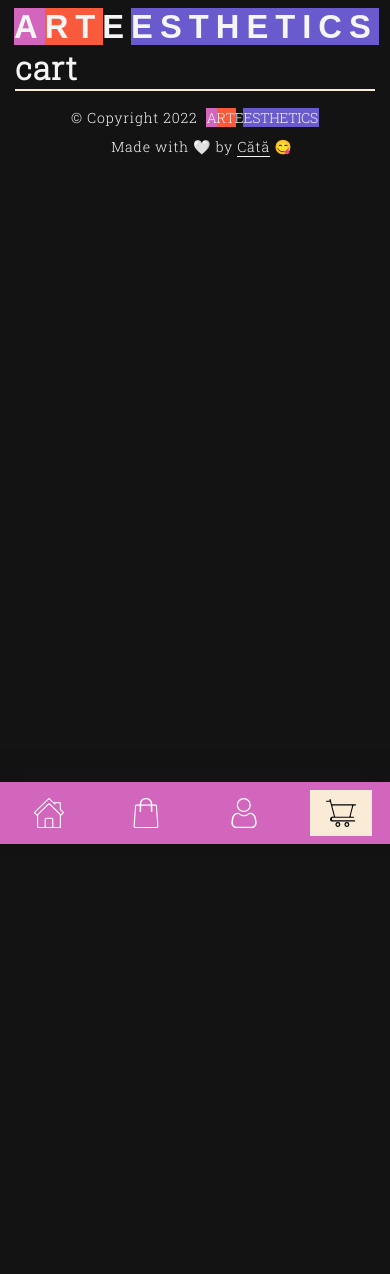
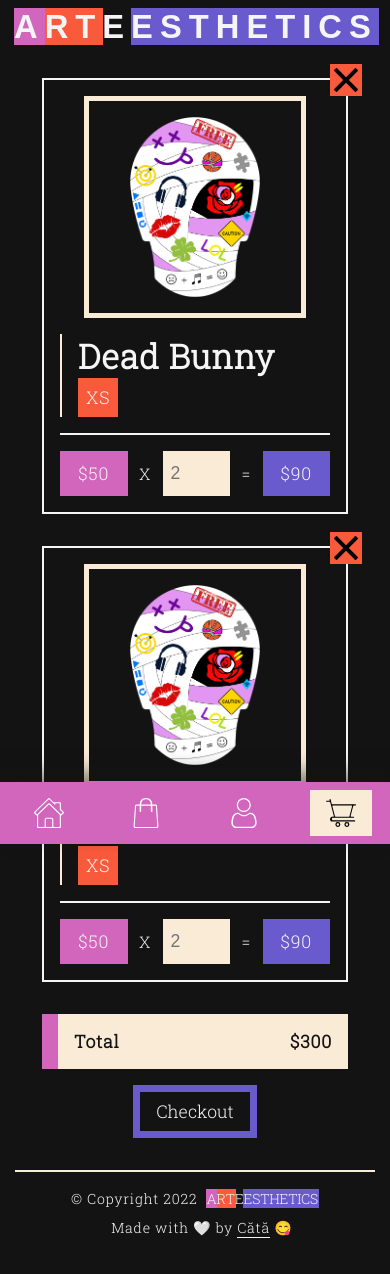
Before and after one commit to cata-11/arteesthetics-shop, a Vue app: page /cart in a window 390 px wide. Shown: the top 1274 px of the page. Before the commit the page ends 844 px from the top, so only its background shows below. Built offline with nearby package versions, Linux system fonts and the light colour scheme; the HTML template or start-up script is replaced by a standard one; a web font is replaced by a local one.

Commit message:
cart-page cart-items

```diff
--- /dev/null
+++ b/src/components/cart/CartItem.vue
@@ -0,0 +1,254 @@
+<template>
+  <li class="cart-item">
+    <div class="static-info">
+      <div class="img-container">
+        <img src="/shirt0.png" alt="" />
+      </div>
+      <div class="text">
+        <h2>{{ item.title }}</h2>
+        <p>XS</p>
+      </div>
+    </div>
+    <div class="dynamic-info">
+      <div class="price">
+        <p>$50</p>
+      </div>
+      <span>X</span>
+      <div class="quantity">
+        <input type="number" placeholder="2" min="1" max="10" />
+      </div>
+      <span>=</span>
+      <div class="subtotal">
+        <p>$90</p>
+      </div>
+    </div>
+    <button class="remove"></button>
+  </li>
+</template>
+
+<script>
+export default {
+  props: ['item']
+};
+</script>
+
+<style scoped>
+.cart-item {
+  display: flex;
+  /* border: 1px solid red; */
+  justify-content: space-between;
+  padding: 1rem;
+  border: 2px solid var(--white);
+  margin: 0 auto;
+  margin-bottom: 2rem;
+  position: relative;
+  width: 97.5%;
+  box-sizing: border-box;
+}
+
+.static-info {
+  display: flex;
+  /* border: 1px solid white; */
+  width: 55%;
+}
+
+.img-container {
+  border: 5px solid var(--a-white);
+  min-width: 8rem;
+  min-height: 8rem;
+  max-width: 8rem;
+  max-height: 8rem;
+  padding: 1rem;
+}
+.img-container img {
+  width: 100%;
+  height: 100%;
+  object-fit: scale-down;
+}
+
+.text {
+  /* border: 1px solid yellow; */
+  margin: auto 0;
+  margin-left: 1rem;
+  overflow: hidden;
+  font-size: 2rem;
+  display: flex;
+  flex-direction: column;
+  justify-content: space-evenly;
+  height: 100%;
+}
+.text h2 {
+  white-space: nowrap;
+  overflow: hidden;
+  text-overflow: ellipsis;
+}
+.text p {
+  width: fit-content;
+  padding: 0.5rem;
+  background-color: var(--red);
+}
+
+.dynamic-info {
+  width: 40%;
+  display: flex;
+  /* border: 1px solid salmon; */
+  align-items: center;
+  justify-content: space-between;
+}
+
+.dynamic-info div {
+  width: 25%;
+  height: 3.5rem;
+  display: flex;
+  justify-content: center;
+  align-items: center;
+  /* border: 1px solid salmon; */
+}
+.price,
+.quantity,
+.subtotal {
+  font-size: 2rem;
+  height: 100%;
+  /* border: 1px solid grey; */
+}
+.quantity {
+  background-color: var(--a-white);
+}
+.price {
+  background-color: var(--pink);
+}
+.subtotal {
+  background-color: var(--violet);
+}
+.quantity input {
+  font-size: 2rem;
+  width: 100%;
+  padding: 0.5rem;
+  background-color: var(--a-white);
+  box-sizing: border-box;
+  outline: none;
+  border: none;
+  height: 100%;
+}
+
+.price,
+.subtotal {
+  text-align: center;
+  box-sizing: border-box;
+}
+.quantity {
+  display: flex;
+  justify-content: center;
+}
+.remove {
+  position: absolute;
+  top: 0;
+  right: 0;
+  transform: translate3d(50%, -50%, 0);
+  width: 2rem;
+  height: 2rem;
+  border: 0.25rem solid var(--red);
+  background: url('/remove.svg') no-repeat center var(--red);
+}
+
+@media only screen and (min-width: 680px) and (max-width: 1159px) {
+  .cart-item {
+    flex-direction: column;
+    width: calc(var(--main-width) - 10%);
+  }
+  .static-info {
+    width: 100%;
+    margin-bottom: 1rem;
+    border-bottom: 2px solid var(--white);
+    padding-bottom: 1rem;
+  }
+  .img-container {
+    border: 5px solid var(--a-white);
+    min-width: calc(var(--main-width) / 5);
+    min-height: calc(var(--main-width) / 5);
+    max-width: calc(var(--main-width) / 5);
+    max-height: calc(var(--main-width) / 5);
+    padding: 1rem;
+  }
+  .text h2 {
+    margin-bottom: 1rem;
+    font-size: calc(var(--basic-font-size) + 1rem);
+  }
+  .text p {
+    font-size: var(--basic-font-size);
+  }
+  .quantity {
+    box-sizing: border-box;
+    background-color: var(--a-white);
+  }
+  .dynamic-info {
+    /* border: 2px solid red; */
+    width: 60%;
+    margin-right: 0;
+    margin-left: auto;
+  }
+  .price,
+  .quantity input,
+  .subtotal {
+    font-size: var(--basic-font-size);
+    /* border: 1px solid grey; */
+  }
+}
+
+@media only screen and (min-width: 320px) and (max-width: 679px) {
+  .img-container {
+    border: 5px solid var(--a-white);
+    width: calc(var(--main-width) / 2);
+    height: calc(var(--main-width) / 2);
+    min-width: unset;
+    min-height: unset;
+    max-height: unset;
+    max-width: unset;
+    padding: 1rem;
+    margin: 0 auto;
+  }
+  .cart-item {
+    flex-direction: column;
+    width: calc(var(--main-width) - 15%);
+  }
+  .static-info {
+    width: 100%;
+    margin-bottom: 1rem;
+
+    flex-direction: column;
+    /* border: 1px solid red; */
+  }
+
+  .dynamic-info {
+    /* border: 2px solid red; */
+    width: 100%;
+    margin-right: 0;
+    margin-left: auto;
+    border-top: 2px solid var(--white);
+    padding-top: 1rem;
+  }
+  .text {
+    border-left: 2px solid var(--a-white);
+    padding-left: 1rem;
+    margin-top: 1rem;
+    margin-left: 0;
+  }
+  .text h2 {
+    font-size: calc(var(--basic-font-size) + 1rem);
+  }
+  .text p {
+    font-size: var(--basic-font-size);
+  }
+
+  .price,
+  .quantity input,
+  .subtotal {
+    font-size: var(--basic-font-size);
+    /* border: 1px solid grey; */
+  }
+
+  .dynamic-info div {
+    height: calc(var(--main-width) / 8);
+  }
+}
+</style>
--- /dev/null
+++ b/src/components/cart/CartList.vue
@@ -0,0 +1,15 @@
+<template>
+  <ul>
+    <CartItem v-for="item in items" :key="item.id" :item="item" />
+  </ul>
+</template>
+
+<script>
+import CartItem from '../cart/CartItem.vue';
+export default {
+  props: ['items'],
+  components: {
+    CartItem
+  }
+};
+</script>
--- /dev/null
+++ b/src/components/cart/CartTotal.vue
@@ -0,0 +1,66 @@
+<template>
+  <div class="total-container">
+    <div class="total-price">
+      <p>Total</p>
+      <p>$300</p>
+    </div>
+    <button>Checkout</button>
+  </div>
+</template>
+
+<style scoped>
+.total-container {
+  width: 100%;
+  display: flex;
+  flex-direction: column;
+  margin: 2rem auto;
+  box-sizing: border-box;
+}
+
+.total-price {
+  display: flex;
+  justify-content: space-between;
+  align-items: center;
+  background-color: var(--a-white);
+  border-left: 1rem solid var(--pink);
+  color: var(--black);
+  padding: 1rem;
+  font-size: var(--basic-font-size);
+  margin-bottom: 1rem;
+  font-weight: bold;
+  box-sizing: border-box;
+}
+
+.total-container button {
+  margin-left: auto;
+  margin-right: 0;
+  width: fit-content;
+  box-sizing: border-box;
+  font-size: calc(var(--basic-font-size));
+  border: 7px solid var(--violet);
+  background-color: transparent;
+  color: var(--white);
+  text-transform: capitalize;
+  transition: all 0.2s ease-in-out;
+  padding: 0.5rem 1rem;
+}
+.total-container button:hover {
+  color: var(--black);
+  background-color: var(--a-white);
+}
+
+@media only screen and (min-width: 680px) and (max-width: 1159px) {
+  .total-container {
+    width: calc(var(--main-width) - 10%);
+  }
+}
+
+@media only screen and (min-width: 320px) and (max-width: 679px) {
+  .total-container {
+    width: calc(var(--main-width) - 15%);
+  }
+  .total-container button {
+    margin: 0 auto;
+  }
+}
+</style>
--- a/src/views/CartPage.vue
+++ b/src/views/CartPage.vue
@@ -1,3 +1,168 @@
 <template>
-  <h1>cart</h1>
+  <section>
+    <CartList :items="items" />
+    <CartTotal />
+  </section>
 </template>
+
+<script>
+import CartList from '../components/cart/CartList.vue';
+import CartTotal from '../components/cart/CartTotal.vue';
+export default {
+  data() {
+    return {
+      items: [
+        {
+          id: 0,
+          title: 'Dead Bunny',
+          coverImage: '/shirt0.png',
+          description: `Lorem ipsum dolor
+          sit amet consectetur adipisicing
+          elit.`,
+          price: 25,
+          sizes: [
+            {
+              size: 'XS',
+              stock: 10
+            },
+            {
+              size: 'S',
+              stock: 10
+            },
+            {
+              size: 'L',
+              stock: 10
+            },
+            {
+              size: 'M',
+              stock: 10
+            }
+          ],
+          images: [
+            {
+              id: 1,
+              src: '/1.png',
+              isActive: true
+            },
+            {
+              id: 2,
+              src: '/2.png',
+              isActive: false
+            },
+            {
+              id: 3,
+              src: '/3.png',
+              isActive: false
+            },
+            {
+              id: 4,
+              src: '/4.png',
+              isActive: false
+            },
+            {
+              id: 5,
+              src: '/5.png',
+              isActive: false
+            },
+            {
+              id: 6,
+              src: '/6.png',
+              isActive: false
+            },
+            {
+              id: 7,
+              src: '/7.png',
+              isActive: false
+            }
+          ],
+          props: {
+            stockTotal: 40,
+            promotion: true,
+            bestseller: false
+          }
+        },
+        {
+          id: 1,
+          title: 'Aesthetic Skull',
+          coverImage: '/shirt0.png',
+          description: `Lorem ipsum dolor
+          sit amet consectetur adipisicing
+          elit.`,
+          price: 25,
+          sizes: [
+            {
+              size: 'XS',
+              stock: 10
+            },
+            {
+              size: 'S',
+              stock: 10
+            },
+            {
+              size: 'L',
+              stock: 10
+            },
+            {
+              size: 'M',
+              stock: 10
+            }
+          ],
+          images: [
+            {
+              id: 1,
+              src: '/1.png',
+              isActive: true
+            },
+            {
+              id: 2,
+              src: '/2.png',
+              isActive: false
+            },
+            {
+              id: 3,
+              src: '/3.png',
+              isActive: false
+            },
+            {
+              id: 4,
+              src: '/4.png',
+              isActive: false
+            },
+            {
+              id: 5,
+              src: '/5.png',
+              isActive: false
+            },
+            {
+              id: 6,
+              src: '/6.png',
+              isActive: false
+            },
+            {
+              id: 7,
+              src: '/7.png',
+              isActive: false
+            }
+          ],
+          props: {
+            stockTotal: 40,
+            promotion: true,
+            bestseller: false
+          }
+        }
+      ]
+    };
+  },
+
+  components: {
+    CartList,
+    CartTotal
+  }
+};
+</script>
+
+<style scoped>
+section {
+  margin-top: 2rem;
+}
+</style>
```
